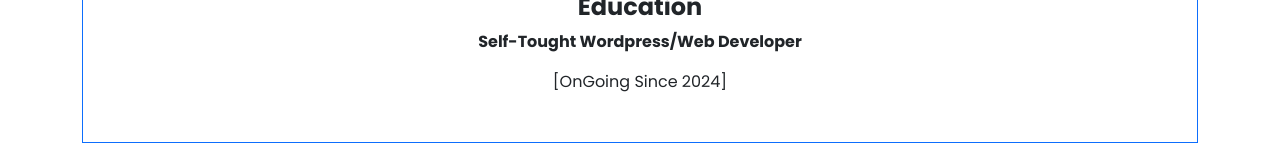
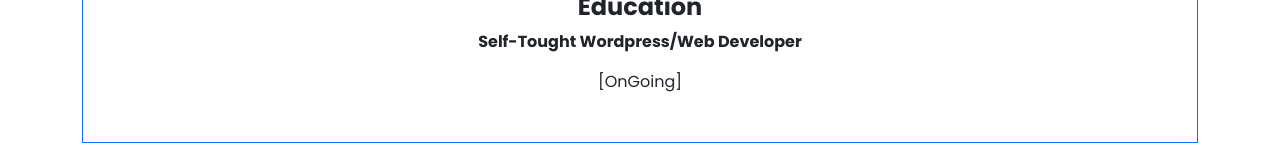
Before and after one commit to salac25/jps-portfolio, a plain HTML site: page index.html in a window 1280 px wide. Shown: the part 654-800 px from the top of the page. Drawn offline with nearby package versions, Linux system fonts and the light colour scheme.

Commit message:
Update ongoing status in education section

```diff
--- a/index.html
+++ b/index.html
@@ -153,7 +153,7 @@
             <i class="fa-solid fa-graduation-cap fs-1"></i>
             <h4 class="fw-bold text-center">Education</h4>
             <p class="fw-bold">Self-Tought Wordpress/Web Developer</p>
-            <span>[OnGoing Since 2024]</span>
+            <span>[OnGoing]</span>
           </div>
         </div>
       </section>
```
